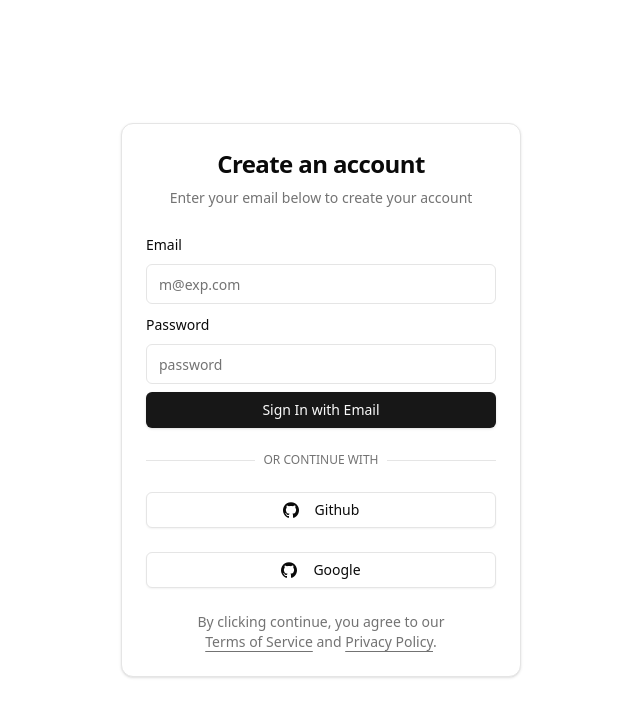
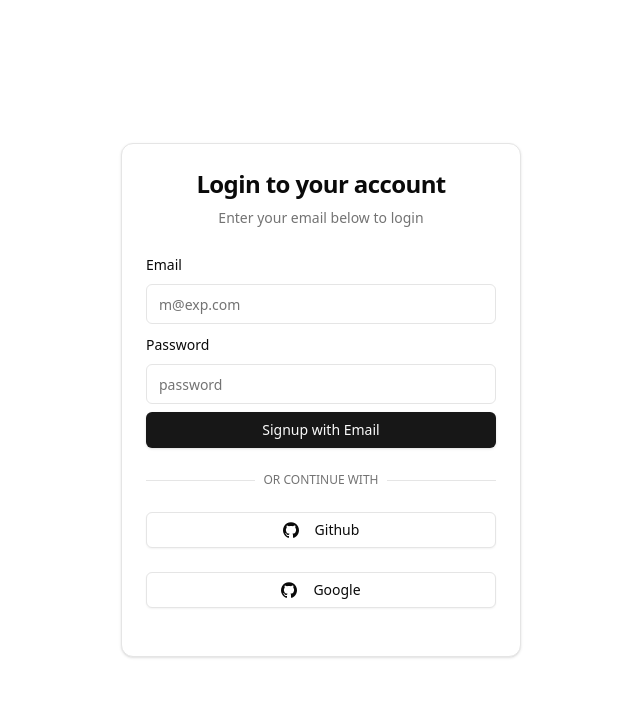
Before and after one commit to arihantjain916/SnapAura-Nextjs, a Next.js app: page /auth/login in a window 1280 px wide. Shown: the top 716 px of the page, without its empty margins (319-959 px from the left). Built offline with nearby package versions, Linux system fonts and the light colour scheme.

Commit message:
feat: optimize login components

```diff
--- a/components/auth/login/FormContent.tsx
+++ b/components/auth/login/FormContent.tsx
@@ -102,7 +102,7 @@ export function UserAuthForm({ className, ...props }: UserAuthFormProps) {
               {isLoading && (
                 <Icons.spinner className="mr-2 h-4 w-4 animate-spin" />
               )}
-              Sign In with Email
+              Signup with Email
             </Button>
           </div>
         </form>
--- a/components/auth/login/login.tsx
+++ b/components/auth/login/login.tsx
@@ -20,10 +20,10 @@ export const LoginComponent = () => {
           <CardHeader>
             <div className="flex flex-col space-y-2 text-center">
               <h1 className="text-2xl font-semibold tracking-tight">
-                Create an account
+                Login to your account
               </h1>
               <p className="text-sm text-muted-foreground">
-                Enter your email below to create your account
+                Enter your email below to login
               </p>
             </div>
           </CardHeader>
@@ -31,7 +31,7 @@ export const LoginComponent = () => {
             <UserAuthForm />
           </CardContent>
           <CardFooter>
-            <p className="px-8 text-center text-sm text-muted-foreground">
+            {/* <p className="px-8 text-center text-sm text-muted-foreground">
               By clicking continue, you agree to our{" "}
               <Link
                 href="/terms"
@@ -47,7 +47,7 @@ export const LoginComponent = () => {
                 Privacy Policy
               </Link>
               .
-            </p>
+            </p> */}
           </CardFooter>
         </Card>
       </div>
```
